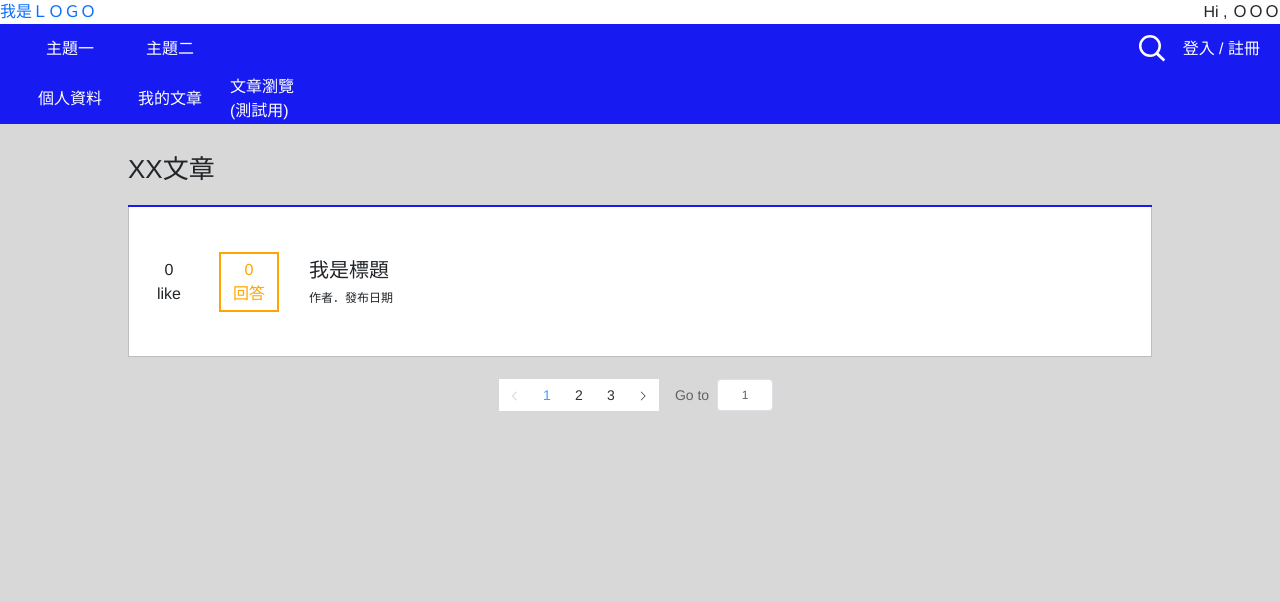
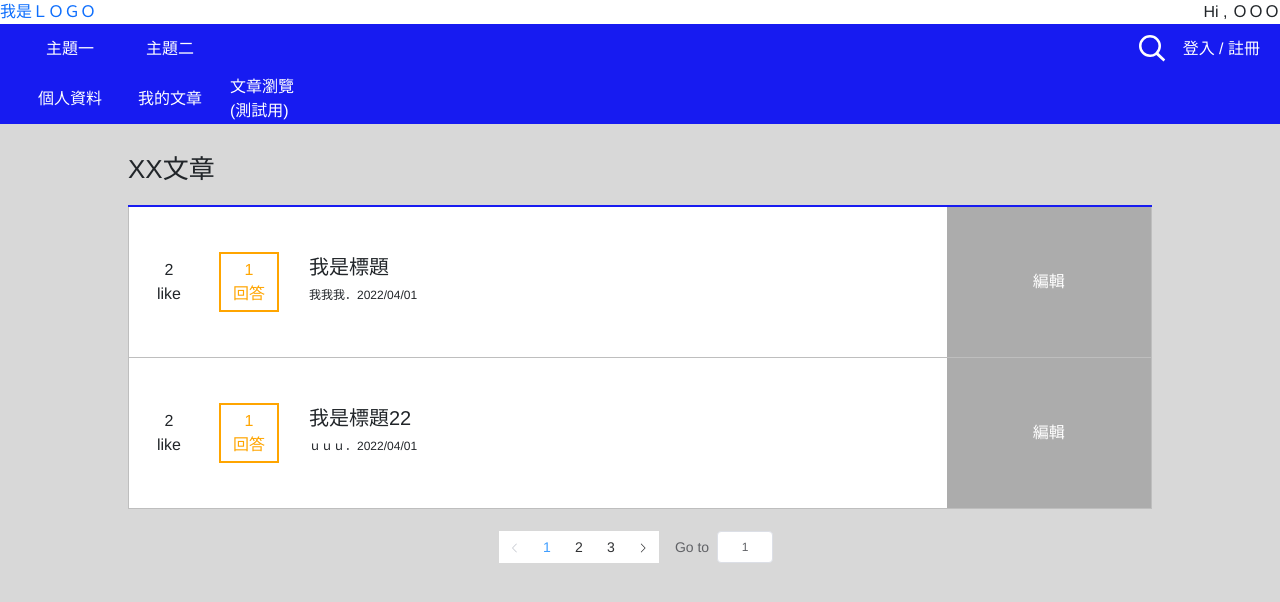
Before and after one commit to lucky4bettty/vue3_blog_test, a Vue app: page /article in a window 1280 px wide. Shown: the top 602 px of the page. Built offline with nearby package versions, Linux system fonts and the light colour scheme.

Commit message:
共用oneData 修正

```diff
--- a/src/views/member/MyArticle.vue
+++ b/src/views/member/MyArticle.vue
@@ -7,8 +7,10 @@
 
 
   <div class="article_all">
-    <OneData  />
-    <OneData  />
+    <OneData v-for="item in showData" :key="item.id"
+      :onedata="item"
+      :canedit="true"
+    />
   </div>
 </div>
 
@@ -32,10 +34,29 @@ export default {
 
     });
 
+    const showData = [
+        {
+          title:"我是標題",
+          author:"我我我",
+          date:"2022/04/01",
+          like:2,
+          reply:1,
+          id:"a1"
+        },
+        {
+          title:"我是標題22",
+          author:"ｕｕｕ",
+          date:"2022/04/01",
+          like:2,
+          reply:1,
+          id:"a2"
+        },
+    ]
+
 
 
     return {
-
+      showData
     };
   },
 };
--- a/src/views/user/Home.vue
+++ b/src/views/user/Home.vue
@@ -5,8 +5,10 @@
         <!-- 多筆ＬＩＳＴ -->
         <div class="article_all">
 
-        <OneData  />
 
+        <OneData v-for="item in showData" :key="item.id"
+        :onedata="item"
+         />
 
         </div>
         <!-- 頁數 -->
@@ -54,10 +56,30 @@ export default {
 
     }
 
+    const showData = [
+        {
+          title:"我是標題",
+          author:"我我我",
+          date:"2022/04/01",
+          like:2,
+          reply:1,
+          id:"a1"
+        },
+        {
+          title:"我是標題22",
+          author:"ｕｕｕ",
+          date:"2022/04/01",
+          like:2,
+          reply:1,
+          id:"a2"
+        },
+    ]
+
     return {
       currentPage,
       pc_dataPage,
-      handleCurrentChange
+      handleCurrentChange,
+      showData
 
     };
   },
--- a/src/views/widget/OneData.vue
+++ b/src/views/widget/OneData.vue
@@ -1,9 +1,11 @@
 <template>
           <div class="article_one">
+            <!-- 內容 -->
+            <div class="d-flex">
               <!-- 收藏 -->
               <div class="article_like">
                 <div class="num">
-                0
+                  {{props.onedata.like}}
                 </div>
                 <div class="word">
                   like
@@ -12,7 +14,7 @@
               <!-- 回覆 -->
               <div class="article_reply">
                 <div class="num">
-                0
+                  {{props.onedata.reply}}
                 </div>
                 <div class="word">
                   回答
@@ -20,22 +22,89 @@
               </div>
               <!-- 文章 -->
               <div class="article">
-              <div class="article_title">我是標題</div>
-              <!-- <div class="article_cont">
-                我是內容我是內容我是內容我是內容我是內容我是內容我是內容我是內容我是內容我是內容我是內容我是內容我是內容我是內容
-                我是內容我是內容我是內容我是內容我是內容我是內容我是內容我是內容我是內容我是內容我是內容我是內容我是內容我是內容
-                我是內容我是內容我是內容我是內容我是內容我是內容我是內容我是內容我是內容我是內容我是內容我是內容我是內容我是內容
-              </div> -->
-              <span class="article_author">作者．發布日期</span>
+                <div class="article_title">
+                  {{props.onedata.title}}
+                  </div>
+                <span class="article_author">
+                  {{props.onedata.author}}．{{props.onedata.date}}
+                </span>
+              </div>
+            </div>
+
+            <!-- 編輯 -->
+            <div class="edit">
+              編輯
             </div>
           </div>
 </template>
 
 <script>
+import { watch, onMounted, computed, ref, inject } from "vue";
+
 export default {
   name: "OneData",
   props: {
+    onedata:{
+      type:Object,
+      default:{
+        //欄位標題
+        title:{
+          type:String,
+          default:""
+        },
+        //作者
+        author:{
+          type:String,
+          default:""
+        },
+        //發布日期
+        date:{
+          type:String,
+          default:""
+        },
+        //喜愛
+        like:{
+          type:Number,
+          default:0
+        },
+        //回答
+        reply:{
+          type:Number,
+          default:0
+        },
+        //id
+        id:{
+          type:String,
+          default:""
+        }
+      }
+    },
+    canedit:{
+      type:Boolean,
+      default:false
+    }
 
+
+  },
+    setup(props, {emit}) {
+
+    onMounted(() => {
+
+      console.log(props)
+
+    });
+
+
+
+
+
+
+
+    return {
+      props,
+
+
+    };
   },
 };
 </script>
@@ -44,6 +113,7 @@ export default {
 
         .article_one{
             display: flex;
+            justify-content: space-between;
             align-items: center;
             min-height: 150px;
             border-left: 1px rgb(190, 190, 190) solid ;
@@ -87,4 +157,16 @@ export default {
         .article_author {
             font-size: 12px;
         }
+
+        /* 編輯 */
+        .edit{
+          min-height: 150px;
+          min-width: 20%;
+          background-color: rgb(172, 172, 172);
+          color:white ;
+          display: flex;
+          justify-content: center;
+          align-items: center;
+        }
+
 </style>
```
Lines whose indentation alone changed are shown as unchanged.
